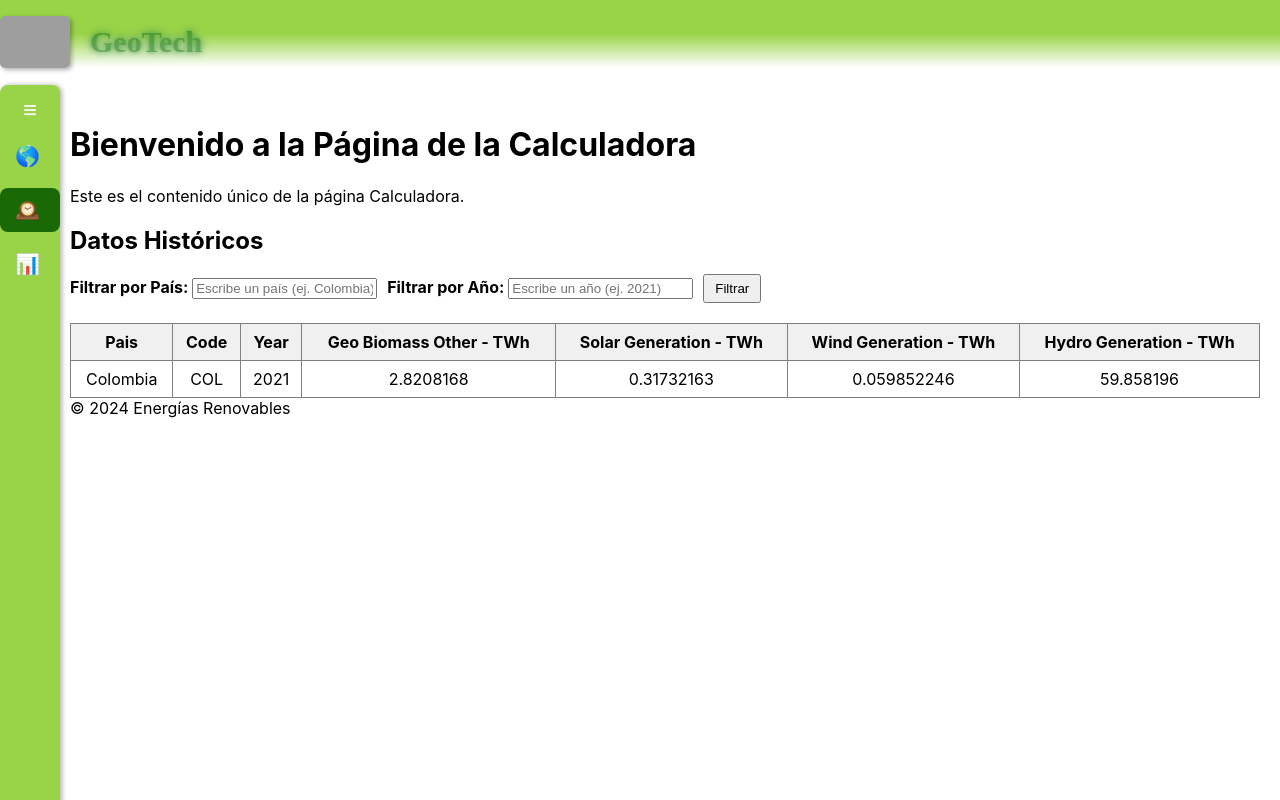
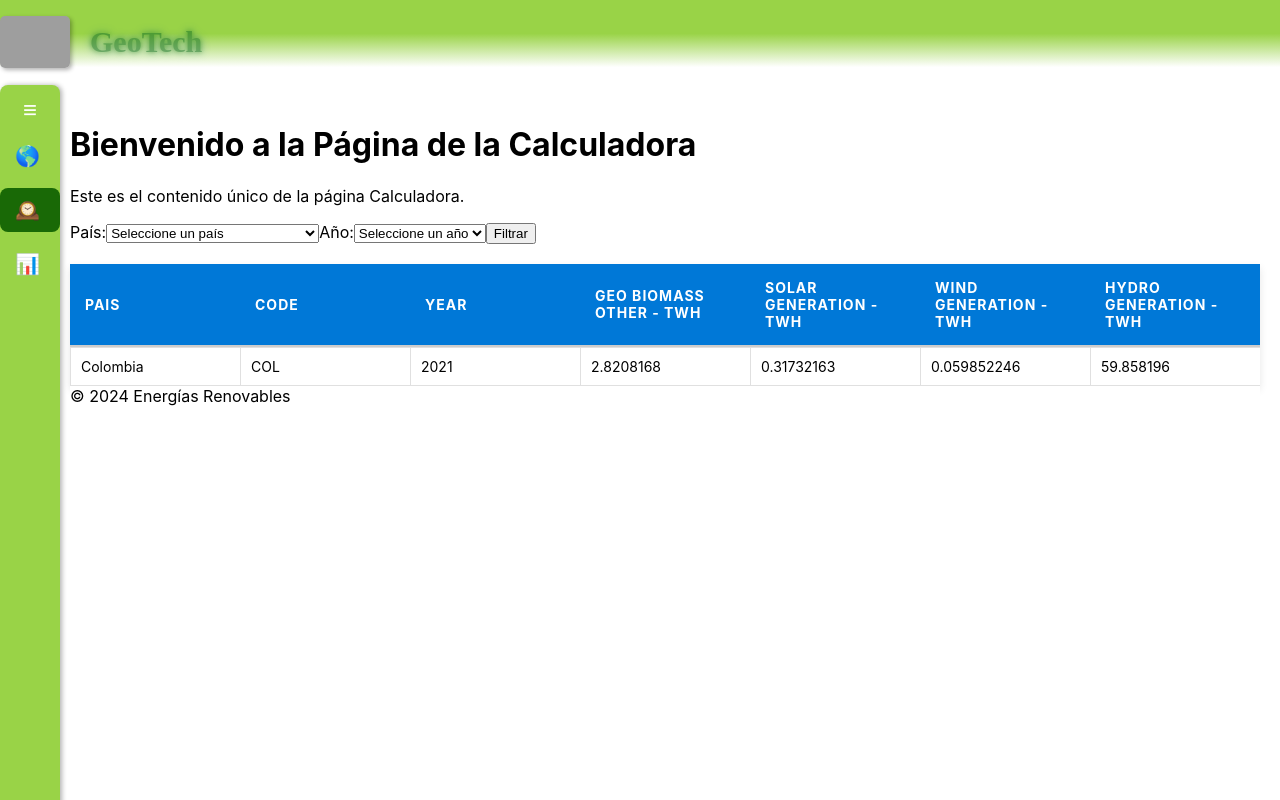
Before and after one commit to Bocchi26/ProyectoFinal, a React (Create React App) app: page /historia in a window 1280 px wide. Built offline with nearby package versions, Linux system fonts and the light colour scheme; grey boxes are pictures that could not be loaded.

Commit message:
arreglando la logica de la tabla

```diff
--- a/src/components/logicaCSV/tablasCSV.css
+++ b/src/components/logicaCSV/tablasCSV.css
@@ -0,0 +1,80 @@
+/* Contenedor de la tabla */
+div > #tabalPincipal {
+    max-height: 400px; /* Altura fija para la tabla */
+    overflow-y: auto; /* Habilita solo el scroll vertical */
+    display: block;
+  }
+
+  /* Tabla */
+  #tabalPincipal {
+    width: 100%;
+    border-collapse: collapse;
+    margin-top: 20px;
+    box-shadow: 0 4px 8px rgba(0, 0, 0, 0.1);
+  }
+
+  /* Cabecera fija */
+  #tabalPincipal thead {
+    display: table;
+    width: 100%;
+    table-layout: fixed; /* Mantiene proporción de las columnas */
+    position: sticky;
+    top: 0;
+    z-index: 2; /* Asegura que la cabecera esté por encima del cuerpo */
+    background-color: #0078d7;
+    color: #ffffff;
+  }
+
+  /* Estilo para celdas de cabecera */
+  #cabezeraTabla {
+    padding: 15px;
+    text-align: left;
+    font-size: 14px;
+    text-transform: uppercase;
+    letter-spacing: 1px;
+    border-bottom: 2px solid #cccccc;
+  }
+
+  /* Cuerpo de la tabla */
+  #tabalPincipal tbody {
+    display: block;
+    overflow-y: auto; /* Habilita solo scroll vertical */
+    width: 100%;
+  }
+
+  #tabalPincipal tbody tr {
+    display: table;
+    width: 100%;
+    table-layout: fixed;
+  }
+
+  /* Estilo para celdas del cuerpo */
+  #cuerpoTabla {
+    padding: 10px;
+    font-size: 14px;
+    border: 1px solid #e0e0e0;
+    word-wrap: break-word;
+  }
+
+  /* Alternar colores de filas */
+  #tabalPincipal tbody tr:nth-child(even) {
+    background-color: #f9f9f9;
+  }
+
+  #tabalPincipal tbody tr:nth-child(odd) {
+    background-color: #ffffff;
+  }
+
+  /* Efecto hover en las filas */
+  #tabalPincipal tbody tr:hover {
+    background-color: #f1f7ff;
+  }
+
+  /* Mensajes */
+  .mensajes {
+    font-size: 16px;
+    color: #ff0000;
+    text-align: center;
+    margin-top: 20px;
+    font-weight: bold;
+  }
--- a/src/components/logicaCSV/tablasCSV.js
+++ b/src/components/logicaCSV/tablasCSV.js
@@ -1,5 +1,3 @@
-
-
 import React, { useEffect, useState, useMemo } from "react";
 import { useTable} from "react-table";
 import "./tablasCSV.css"
@@ -8,7 +6,8 @@ const TabularCSV = () => {
   const [datos, setDatos] = useState([]); // Estado para almacenar los datos procesados del CSV
   const [filtros, setFiltros] = useState({ entity: "", year: "" }); // Filtros iniciales
   const [filtrosAplicados, setFiltrosAplicados] = useState({ entity: "Colombia", year: "2021" }); // Filtros aplicados
-
+  const [opcionesPais, setOpcionesPais] = useState([]);
+  const [opcionesYear, setOpcionesYear] = useState([]);
   // Cargar el archivo CSV al montar el componente
   useEffect(() => {
     const cargarCSV = async () => {
@@ -31,6 +30,12 @@ const TabularCSV = () => {
           });
 
         setDatos(datosProcesados); // Guardar los datos procesados en el estado
+         // Extraer opciones únicas para país y año
+         const paisesUnicos = [...new Set(datosProcesados.map((dato) => dato.Entity).filter(Boolean))];
+         const añosUnicos = [...new Set(datosProcesados.map((dato) => dato.Year).filter(Boolean))].sort();
+
+         setOpcionesPais(paisesUnicos);
+         setOpcionesYear(añosUnicos);
       } catch (error) {
         console.error("Error al cargar el archivo CSV: ", error);
       }
@@ -42,10 +47,10 @@ const TabularCSV = () => {
   // Filtrar datos solo cuando los filtros sean aplicados
   const datosFiltrados = useMemo(() => {
     return datos.filter((dato) => {
-      const entityNormalizado = filtrosAplicados.entity.trim().toLowerCase();
-      const yearNormalizado = filtrosAplicados.year.trim();
-      const coincideEntity = !entityNormalizado || dato.Entity?.trim().toLowerCase() === entityNormalizado;
-      const coincideYear = !yearNormalizado || dato.Year?.trim() === yearNormalizado;
+      let entityNormalizado = filtrosAplicados.entity.trim().toLowerCase();
+      let yearNormalizado = filtrosAplicados.year.trim();
+      let coincideEntity = !entityNormalizado || dato.Entity?.trim().toLowerCase() === entityNormalizado;
+      let coincideYear = !yearNormalizado || dato.Year?.trim() === yearNormalizado;
       return coincideEntity && coincideYear;
     });
   }, [datos, filtrosAplicados]); // Recalcular solo cuando cambien `datos` o `filtrosAplicados`
@@ -69,48 +74,52 @@ const TabularCSV = () => {
     columns: columnas,
     data: datosFiltrados,
   });
+  let mostrarMensaje = !filtrosAplicados.entity.trim() && !filtrosAplicados.year.trim();
 
   return (
     <article>
-      <h1>Datos Históricos</h1>
-
-
-      <div style={{ marginBottom: "20px" }}>
-        <label>
-          <strong>Filtrar por País: </strong>
-          <input
-            type="text"
-            value={filtros.entity} // Enlazar el valor al estado
-            onChange={(e) =>
-              setFiltros({ ...filtros, entity: e.target.value.toLowerCase() }) // Normalizar el filtro de país
-            }
-            placeholder="Escribe un país (ej. Colombia)"
-          />
-        </label>
-        <label style={{ marginLeft: "10px" }}>
-          <strong>Filtrar por Año: </strong>
-          <input
-            type="text"
-            value={filtros.year} // Enlazar el valor al estado
-            onChange={(e) => setFiltros({ ...filtros, year: e.target.value.trim() })} // Normalizar el filtro de año
-            placeholder="Escribe un año (ej. 2021)"
-          />
-        </label>
-        <button
-          onClick={() => setFiltrosAplicados({ ...filtros })} // Aplicar los filtros al hacer clic
-          style={{ marginLeft: "10px", padding: "5px 10px", cursor: "pointer" }}
+      <div>
+      <label>
+        País:
+        <select
+          value={filtros.entity}
+          onChange={(e) => setFiltros({ ...filtros, entity: e.target.value })}
         >
-          Filtrar
-        </button>
+          <option value="">Seleccione un país</option>
+          {opcionesPais.map((pais, index) => (
+            <option key={index} value={pais}>
+              {pais}
+            </option>
+          ))}
+        </select>
+      </label>
+      <label>
+        Año:
+        <select
+          value={filtros.year}
+          onChange={(e) => setFiltros({ ...filtros, year: e.target.value })}
+        >
+          <option value="">Seleccione un año</option>
+          {opcionesYear.map((year, index) => (
+            <option key={index} value={year}>
+              {year}
+            </option>
+          ))}
+        </select>
+      </label>
+      <button onClick={() => setFiltrosAplicados({ ...filtros })}>Filtrar</button>
       </div>
 
-
-      <table {...getTableProps()} border="1" style={{ width: "100%", borderCollapse: "collapse" }}>
+      {mostrarMensaje || datosFiltrados.length === 0 ? (
+        <p className="mensajes">No se encontraron datos</p>
+      ) : (
+        <div>
+        <table {...getTableProps()}id="tabalPincipal" >
         <thead>
           {headerGroups.map((headerGroup) => (
             <tr {...headerGroup.getHeaderGroupProps()}>
               {headerGroup.headers.map((column) => (
-                <th {...column.getHeaderProps()} style={{ padding: "8px", background: "#f0f0f0" }}>
+                <th {...column.getHeaderProps()}id="cabezeraTabla">
                   {column.render("Header")}
                 </th>
               ))}
@@ -124,7 +133,7 @@ const TabularCSV = () => {
               return (
                 <tr {...row.getRowProps()}>
                   {row.cells.map((cell) => (
-                    <td {...cell.getCellProps()} style={{ padding: "8px", textAlign: "center" }}>
+                    <td {...cell.getCellProps()} id="cuerpoTabla">
                       {cell.render("Cell")}
                     </td>
                   ))}
@@ -134,15 +143,17 @@ const TabularCSV = () => {
           ) : (
             // Mostrar mensaje si no hay datos
             <tr>
-              <td colSpan={columnas.length} style={{ textAlign: "center", padding: "8px" }}>
+              <td colSpan={columnas.length} className="mesajes">
                 No se encontraron resultados.
               </td>
             </tr>
           )}
         </tbody>
       </table>
+      </div>
+      )}
     </article>
-);
+  );
 };
 
 export default TabularCSV;
```
